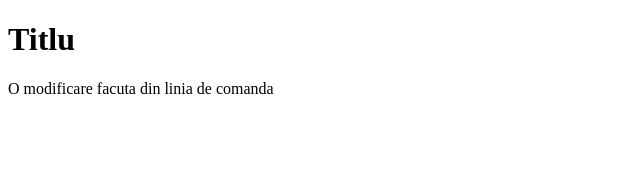
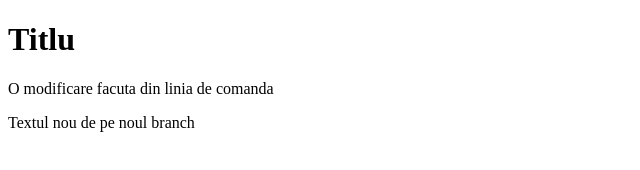
Before and after one commit to licaret/demo, a plain HTML site: page index.html in a window 1280 px wide. Shown: the whole page, without its empty margins (0-640 px from the left). Drawn offline with Linux system fonts and the light colour scheme.

Commit message:
Some more text added

```diff
--- a/index.html
+++ b/index.html
@@ -6,5 +6,6 @@
 <body>
     <h1>Titlu</h1>
     <p>O modificare facuta din linia de comanda</p>
+    <p>Textul nou de pe noul branch</p>
 </body>
 </html>
```
Also changed, not shown: fisierNou.html (+1 -0 lines).
